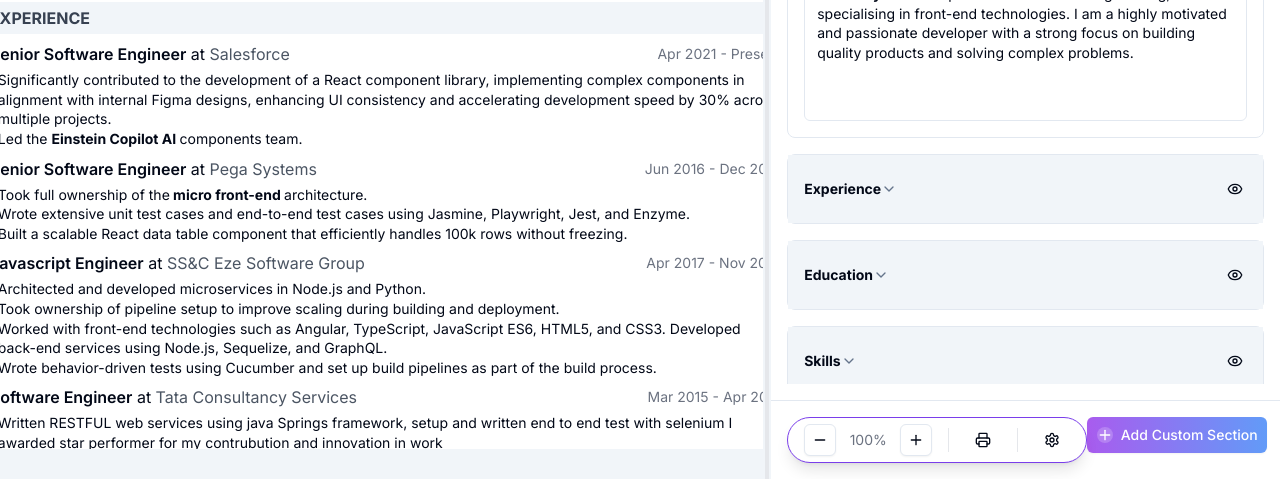
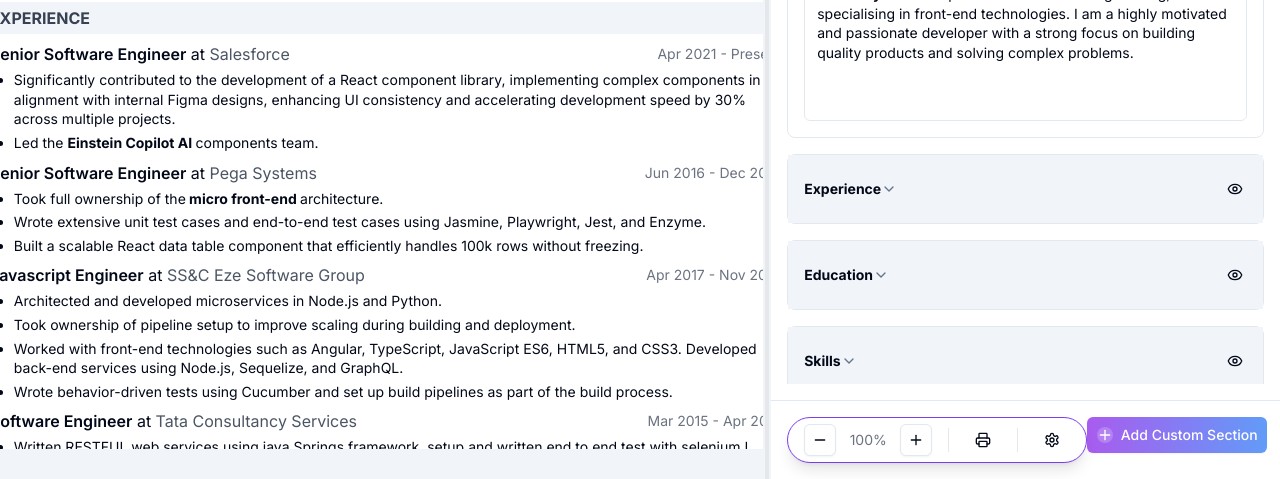
Before and after one commit to vydyas/simpleresu.me, a Next.js app: page / in a window 1280 px wide. Shown: the part 321-800 px from the top of the page. Built offline with nearby package versions, Linux system fonts and the light colour scheme.

Commit message:
changed init data

```diff
--- a/app/layout.tsx
+++ b/app/layout.tsx
@@ -20,13 +20,16 @@
         <meta name="description" content="Create professional resumes tailored for the tech industry, including FAANG and MAANG companies." />
         <meta name="keywords" content="resume builder, tech industry resumes, FAANG resumes, MAANG resumes, professional resume, job application, career tools, resume templates, online resume, free resume builder" />
         <meta name="viewport" content="width=1280, initial-scale=0.3" />
-        {/* Add Open Graph and Twitter meta tags */}
+        <meta name="twitter:card" content="summary_large_image" />
+
         <meta property="og:title" content="Build Job-Winning Resumes for the Tech Industry | SimpleResu.me Resume Builder" />
         <meta property="og:description" content="Create professional resumes tailored for the tech industry, including FAANG and MAANG companies." />
         <meta property="og:url" content="https://simpleresu.me" />
+        <meta property="og:image" content="https://github.com/user-attachments/assets/95d817d8-6d61-41a3-8298-7d57fddec1cd" />
         <meta name="twitter:card" content="summary_large_image" />
         <meta name="twitter:title" content="Build Job-Winning Resumes for the Tech Industry | SimpleResu.me Resume Builder" />
         <meta name="twitter:description" content="Create professional resumes tailored for the tech industry, including FAANG and MAANG companies." />
+        <meta name="twitter:image" content="https://github.com/user-attachments/assets/95d817d8-6d61-41a3-8298-7d57fddec1cd" />
         {/* Add any other necessary meta tags */}
       </head>
       <body className={inter.className}>
--- a/data/initial-user-data.ts
+++ b/data/initial-user-data.ts
@@ -10,28 +10,28 @@
       "company": "Salesforce",
       "startDate": "Apr 2021",
       "endDate": "Present",
-      "description": "<ol><li><p>Significantly contributed to the development of a React component library, implementing complex components in alignment with internal Figma designs, enhancing UI consistency and accelerating development speed by 30% across multiple projects.</p></li><li><p>Led the <strong>Einstein Copilot AI </strong>components team.</p></li></ol>"
+      "description": "<ul class=\"list-disc ml-4 space-y-1\"><li><p>Significantly contributed to the development of a React component library, implementing complex components in alignment with internal Figma designs, enhancing UI consistency and accelerating development speed by 30% across multiple projects.</p></li><li><p>Led the <strong>Einstein Copilot AI </strong>components team.</p></li></ul>"
     },
     {
       "title": "Senior Software Engineer",
       "company": "Pega Systems",
       "startDate": "Jun 2016",
       "endDate": "Dec 2019",
-      "description": "<ol><li><p>Took full ownership of the<strong> micro front-end </strong>architecture.</p></li><li><p>Wrote extensive unit test cases and end-to-end test cases using Jasmine, Playwright, Jest, and Enzyme.</p></li><li><p>Built a scalable React data table component that efficiently handles 100k rows without freezing.</p></li></ol>"
+      "description": "<ul class=\"list-disc ml-4 space-y-1\"><li><p>Took full ownership of the<strong> micro front-end </strong>architecture.</p></li><li><p>Wrote extensive unit test cases and end-to-end test cases using Jasmine, Playwright, Jest, and Enzyme.</p></li><li><p>Built a scalable React data table component that efficiently handles 100k rows without freezing.</p></li></ul>"
     },
     {
       "title": "Javascript Engineer",
       "company": "SS&C Eze Software Group",
       "startDate": "Apr 2017",
       "endDate": "Nov 2019",
-      "description": "<ol><li><p>Architected and developed microservices in Node.js and Python.</p></li><li><p>Took ownership of pipeline setup to improve scaling during building and deployment.</p></li><li><p>Worked with front-end technologies such as Angular, TypeScript, JavaScript ES6, HTML5, and CSS3. Developed back-end services using Node.js, Sequelize, and GraphQL.</p></li><li><p>Wrote behavior-driven tests using Cucumber and set up build pipelines as part of the build process.</p></li></ol>"
+      "description": "<ul class=\"list-disc ml-4 space-y-1\"><li><p>Architected and developed microservices in Node.js and Python.</p></li><li><p>Took ownership of pipeline setup to improve scaling during building and deployment.</p></li><li><p>Worked with front-end technologies such as Angular, TypeScript, JavaScript ES6, HTML5, and CSS3. Developed back-end services using Node.js, Sequelize, and GraphQL.</p></li><li><p>Wrote behavior-driven tests using Cucumber and set up build pipelines as part of the build process.</p></li></ul>"
     },
     {
       "title": "Software Engineer",
       "company": "Tata Consultancy Services",
       "startDate": "Mar 2015",
       "endDate": "Apr 2017",
-      "description": "<ol><li><p>Written RESTFUL web services using java Springs framework, setup and written end to end test with selenium I awarded star performer for my contrubution and innovation in work</p></li><li><p>I awarded star performer for my contrubution and innovation in work</p></li></ol>"
+      "description": "<ul class=\"list-disc ml-4 space-y-1\"><li><p>Written RESTFUL web services using java Springs framework, setup and written end to end test with selenium I awarded star performer for my contrubution and innovation in work</p></li><li><p>I awarded star performer for my contrubution and innovation in work</p></li></ul>"
     }
   ],
   "educations": [
```
